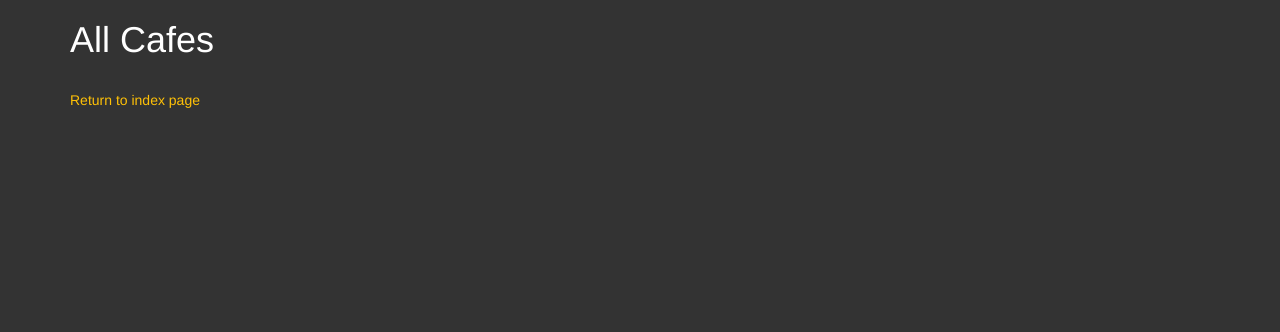
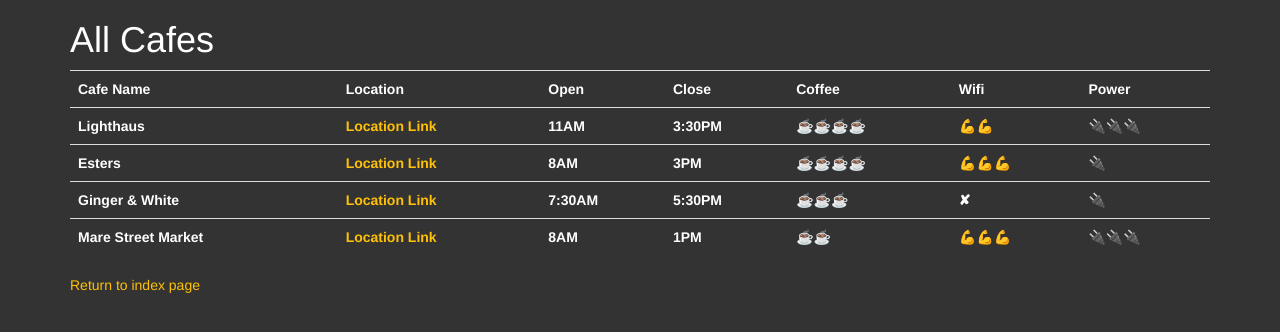
Before and after one commit to kiran-src/Coffee_and_Wifi, a Flask app: page /cafes in a window 1280 px wide. Shown: the top 332 px of the page. Run offline with Flask 2, Linux system fonts and the light colour scheme; lists and menus that the app fills with data are empty; some libraries are stand-ins or nearby versions.

Commit message:
Made link to cafe directory page accessible Adjusted bug to read CSV file properly Created table to correctly display all CSV data in a table

```diff
--- a/main.py
+++ b/main.py
@@ -42,11 +42,12 @@
 
 @app.route('/cafes')
 def cafes():
-    with open('cafe-data.csv', newline='') as csv_file:
+    list_of_rows = []
+    with open('cafe-data.csv', newline='', encoding="utf8") as csv_file:
         csv_data = csv.reader(csv_file, delimiter=',')
-        list_of_rows = []
         for row in csv_data:
             list_of_rows.append(row)
+            print(row)
     return render_template('cafes.html', cafes=list_of_rows)
 
 
--- a/templates/cafes.html
+++ b/templates/cafes.html
@@ -11,9 +11,19 @@
       <h1>All Cafes</h1>
 
 	  <table class="table">
-          <!-- This is where you will write the code to render a Bootstrap
-          Table that contains all the information from the
-          cafe-data.csv file. -->
+          {% for row in cafes%}
+          <tr>
+              {% for cell in row %}
+              <th>
+                  {% if cell[:8] == "https://"%}
+                  <a href="{{cell}}">Location Link</a>
+                  {%else%}
+                  {{cell}}
+                  {% endif %}
+              </th>
+              {% endfor %}
+          </tr>
+          {% endfor %}
   	  </table>
 
       <p><a href="#">Return to index page</a></p>
--- a/templates/index.html
+++ b/templates/index.html
@@ -14,7 +14,7 @@
   <p class="lead">Want to work in a cafe but need power and wifi?</p>
   <hr class="my-4">
   <p>You've found the right place! Checkout my collection of cafes with data on power socket availability, wifi speed and coffee quality.</p>
-  <a class="btn btn-warning btn-lg" href="#" role="button">Show Me!</a>
+  <a class="btn btn-warning btn-lg" href="{{url_for('cafes')}}" role="button">Show Me!</a>
 </div>
     </div>
 
```
